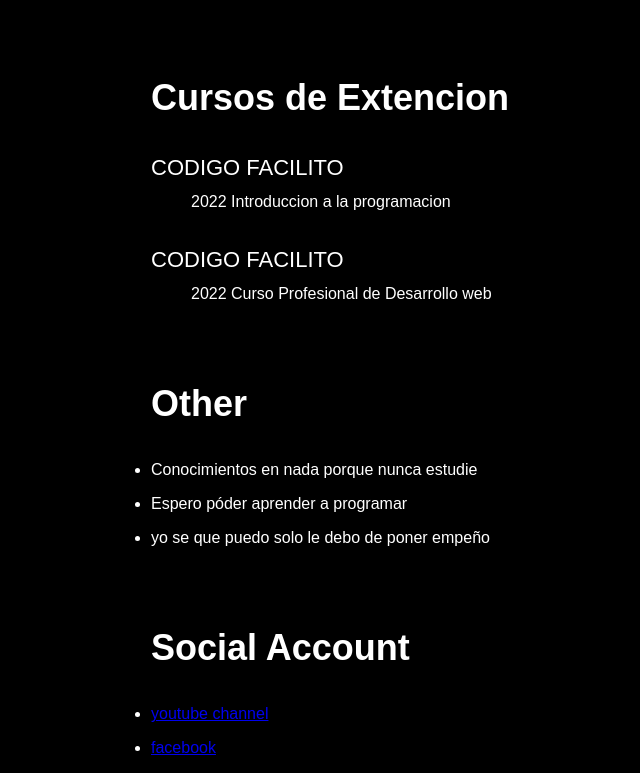
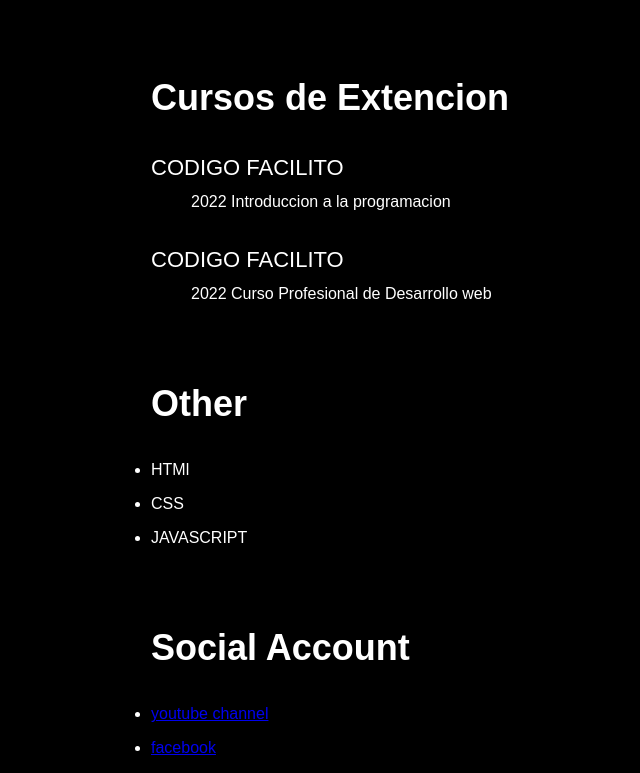
Before and after one commit to LeoFly08/leofly08.github.com, a plain HTML site: page CV/index.html in a window 1280 px wide. Shown: the part 741-1514 px from the top of the page, without its empty margins (9-649 px from the left). Drawn offline with Linux system fonts and the light colour scheme.

Commit message:
primer cambio

```diff
--- a/CV/index.html
+++ b/CV/index.html
@@ -54,9 +54,9 @@
                 <div style="margin-top:80px">
                     <h3 style="font-size: 36px;font-weight:700px;color: white;">Other</h3>
                     <ul style="margin: top 12px;padding:0%">
-                        <li style="margin-top: 16px;color: white;">Conocimientos en nada porque nunca estudie</li>
-                        <li style="margin-top: 16px;color: white;">Espero póder aprender a programar</li>
-                        <li style="margin-top: 16px; color:white;">yo se que puedo solo le debo de poner empeño</li>
+                        <li style="margin-top: 16px;color: white;">HTMl</li>
+                        <li style="margin-top: 16px;color: white;">CSS</li>
+                        <li style="margin-top: 16px; color:white;">JAVASCRIPT</li>
                     </ul>
                 </div>
                 <div style="margin-top:80px">
```
